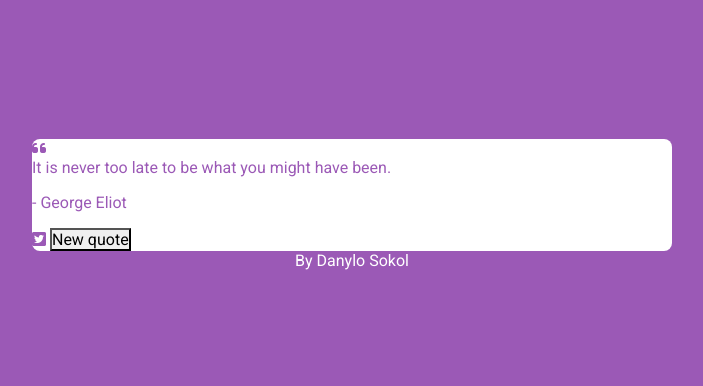
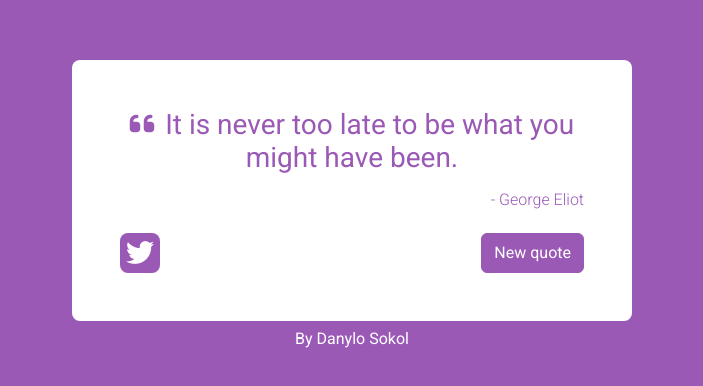
Before and after one commit to Danylosokol/random_quote_machine, a website: page index.html in a window 1280 px wide. Shown: the part 108-494 px from the top of the page, without its empty margins (288-991 px from the left). Drawn offline with nearby package versions, Linux system fonts and the light colour scheme.

Commit message:
finished the layout of the web

```diff
--- a/index.html
+++ b/index.html
@@ -5,26 +5,35 @@
   <meta http-equiv="X-UA-Compatible" content="IE=edge">
   <meta name="viewport" content="width=device-width, initial-scale=1.0">
   <link rel="stylesheet" href="./style.css">
+  <!-- Font Awesome Icons -->
   <link rel="stylesheet" href="https://cdnjs.cloudflare.com/ajax/libs/font-awesome/6.1.1/css/all.min.css"
     integrity="sha512-KfkfwYDsLkIlwQp6LFnl8zNdLGxu9YAA1QvwINks4PhcElQSvqcyVLLD9aMhXd13uQjoXtEKNosOWaZqXgel0g=="
     crossorigin="anonymous" referrerpolicy="no-referrer" />
+  <!-- Bootstrap -->
   <link href="https://cdn.jsdelivr.net/npm/bootstrap@5.2.0-beta1/dist/css/bootstrap.min.css" rel="stylesheet"
     integrity="sha384-0evHe/X+R7YkIZDRvuzKMRqM+OrBnVFBL6DOitfPri4tjfHxaWutUpFmBp4vmVor" crossorigin="anonymous">
+  <!-- Google Fonts -->
   <link rel="preconnect" href="https://fonts.googleapis.com">
-  <link rel="preconnect" href="https://fontsgit.gstatic.com" crossorigin>
-  <link href="https://fonts.googleapis.com/css2?family=Roboto:ital,wght@0,400;0,700;1,400&display=swap" rel="stylesheet">
+  <link rel="preconnect" href="https://fonts.gstatic.com" crossorigin>
+  <link href="https://fonts.googleapis.com/css2?family=Roboto:wght@100;300;400;500&display=swap" rel="stylesheet">
+  <!-- React -->
+  <script src="https://unpkg.com/react@18/umd/react.development.js" crossorigin></script>
+  <script src="https://unpkg.com/react-dom@18/umd/react-dom.development.js" crossorigin></script>
   <title>Random Quote Machine</title>
 </head>
 <body>
 
   <div class="main-container d-flex flex-column justify-content-center align-items-center">
-    <div id="quote-box" class="w-50">
-      <i class="fa-solid fa-quote-left d-inline"></i>
-      <p id="text">It is never too late to be what you might have been.
-</p>
-      <p id="author">- George Eliot</p>
-      <a id="tweet-quote"><i class="fa-brands fa-twitter-square"></i></a>
-      <button id="new-quote">New quote</button>
+    <div id="quote-box" class="p-5 mb-2">
+      <p id="text" class="text-center">
+        <i class="fa-solid fa-quote-left d-inline"></i>
+        <span class="ps-1">It is never too late to be what you might have been.</span>
+      </p>
+      <p id="author">- <span>George Eliot</span></p>
+      <div class="buttons d-flex justify-content-between align-items-center pt-2">
+        <a id="tweet-quote"><i class="fab fa-twitter"></i></a>
+        <button type="button" id="new-quote" class="btn btn-primary">New quote</button>
+      </div>
     </div>
     <p class="d-block" id="by">By Danylo Sokol</p>
   </div>
--- a/script.js
+++ b/script.js
@@ -0,0 +1 @@
+// const quoteBox = document.querySelector('#quote-box');
--- a/style.scss
+++ b/style.scss
@@ -1,5 +1,7 @@
 $primary-color: #9B59B6;
+$secondary-color: #fff;
 $font-stack: Roboto, sans-serif;
+$border-radius: .5rem;
 
 *{
   margin: 0;
@@ -18,10 +20,50 @@ $font-stack: Roboto, sans-serif;
 }
 
 #quote-box{
-  background-color: #fff;
+  background-color: $secondary-color;
   border-radius: .5rem;
+  font-size: 1.75rem;
+  width: 35rem;
+}
+
+#author{
+  text-align: right;
+  font-weight: 300;
+  font-size: 1rem;
+}
+
+#tweet-quote{
+  font-size: 1.75rem;
+  height: 2.5rem;
+  width: 2.5rem;
+  color: $secondary-color;
+  background-color: $primary-color;
+  border-radius: $border-radius;
+  display: flex;
+  justify-content: center;
+  align-items: center;
+}
+
+.btn-primary{
+  background-color: $primary-color !important;
+  border-color: $primary-color !important;
+  border-radius: $border-radius ;
+  height: 2.5rem;
 }
 
 #by{
-  color: #fff;
+  color: $secondary-color;
 }
+
+@media screen and (max-width: 650px){
+  #quote-box{
+    width: 25rem;
+  }
+}
+
+@media screen and (max-width: 450px){
+  #quote-box{
+    padding: .5rem !important;
+    width: 17rem;
+  }
+}
```
Also changed, not shown: style.css, 1 other file.
